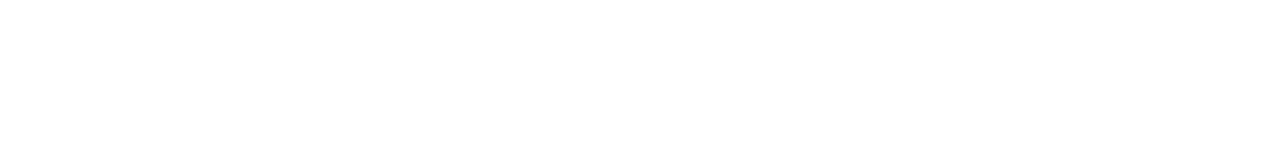
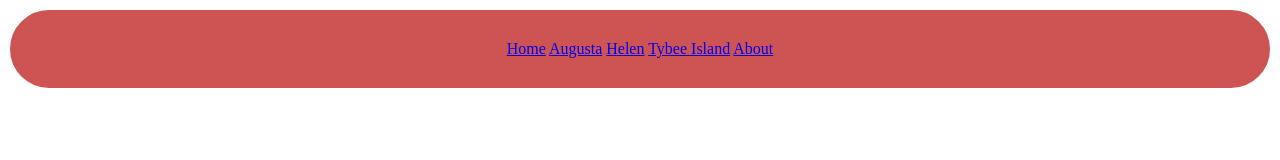
Before and after one commit to mkapil4/d277-front-end-web-development, a plain HTML site: page About.html in a window 1280 px wide. Drawn offline with Linux system fonts and the light colour scheme.

Commit message:
add navs

```diff
--- a/About.html
+++ b/About.html
@@ -0,0 +1,19 @@
+<!DOCTYPE html>
+<html lang="en">
+<head>
+    <meta charset="UTF-8">
+    <meta name="viewport" content="width=device-width, initial-scale=1.0">
+    <link rel="stylesheet" href="stylesheet.css">
+    <title>Document</title>
+</head>
+<body>
+    <nav>
+        <a href="index.html">Home</a>
+        <a href="Augusta.html">Augusta</a>
+        <a href="Helen.html">Helen</a>
+        <a href="TybeeIsland.html">Tybee Island</a>
+        <a href="About.html">About</a>
+      </nav>
+
+</body>
+</html>
```
Also changed, not shown: Augusta.html (+8 -0 lines).
